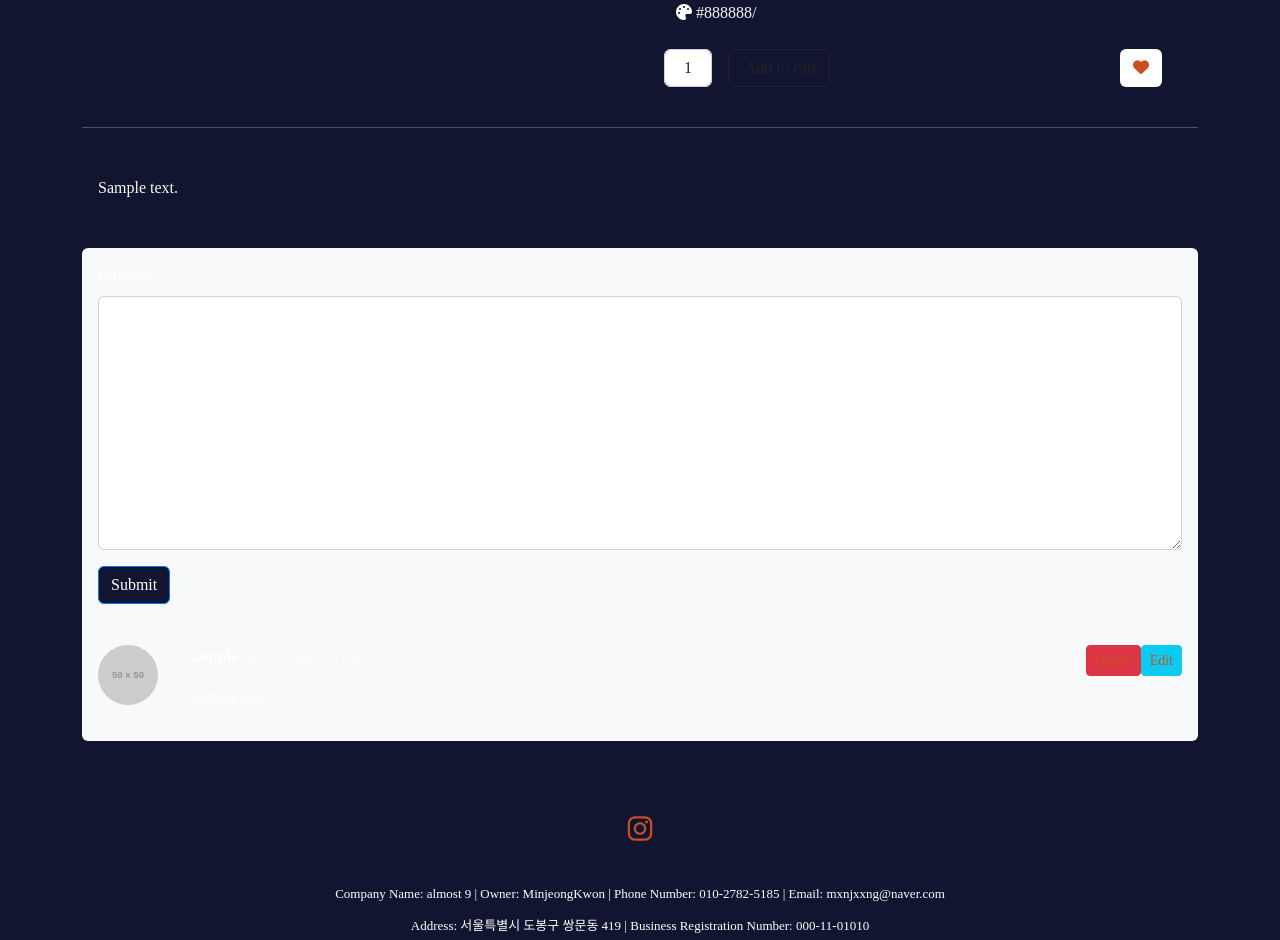
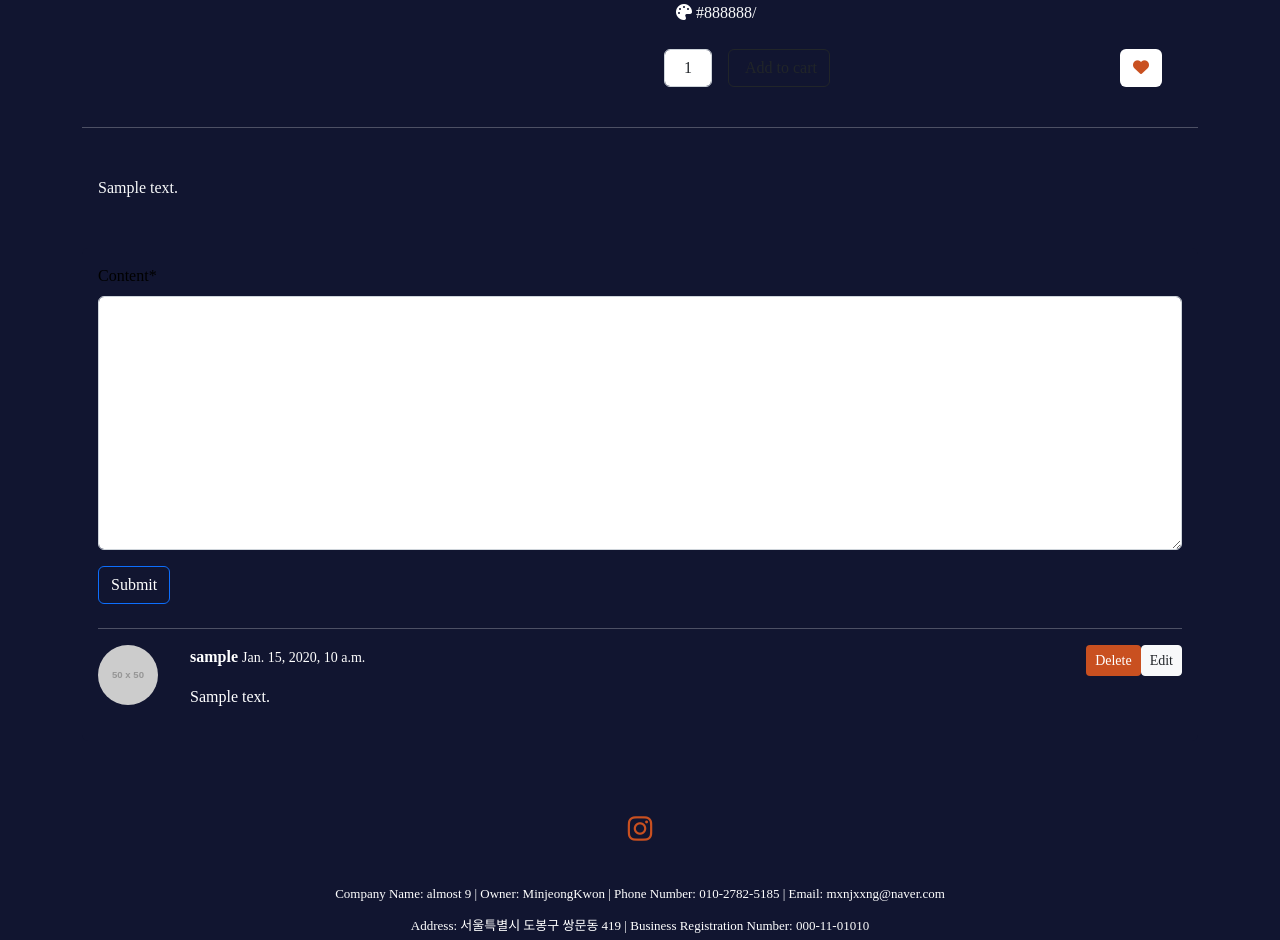
Before and after one commit to KwonMinjeong-commit/FinalProject_shoppingmall, a Django app: page /product/1/ in a window 1280 px wide. Shown: the part 796-1736 px from the top of the page. Run offline with Django 4.2, Linux system fonts and the light colour scheme; a user stored in the database is signed in; tables that the repository leaves empty hold one stand-in row (values such as "Sample post"); grey boxes marked "Sample" are stand-in pictures; grey boxes labelled with a size stand in for pictures from a placeholder-image service; some libraries are stand-ins or nearby versions; some web fonts are replaced.

Commit message:
최종 수정완료

```diff
--- a/FinalPrj/settings.py
+++ b/FinalPrj/settings.py
@@ -40,7 +40,6 @@ INSTALLED_APPS = [
     'django.contrib.sites',
     'phonenumber_field',
     'crispy_forms',
-
 
     'rest_framework',
     'allauth',
@@ -87,7 +86,7 @@ AUTHENTICATION_BACKENDS = (
 SITE_ID = 1
 ACCOUNT_EMAIL_REQUIRED = True  # 이메일 주소 반드시 받도록
 ACCOUNT_EMAIL_VERIFICATION = 'none'     # 이메일 검증은 x
-LOGIN_REDIRECT_URL = '/product/'
+LOGIN_REDIRECT_URL = '/'
 
 WSGI_APPLICATION = 'FinalPrj.wsgi.application'
 
--- a/FinalPrj/urls.py
+++ b/FinalPrj/urls.py
@@ -24,7 +24,6 @@ urlpatterns = [
     path('product/', include('product.urls')),
     path('', include('single_pages.urls')),
     path('accounts/', include('allauth.urls')),
-
 ]
 
 urlpatterns += static(settings.MEDIA_URL, document_root=settings.MEDIA_ROOT)
--- a/product/models.py
+++ b/product/models.py
@@ -54,9 +54,9 @@ class Category(models.Model):
 class Product(models.Model):
     title = models.CharField(max_length=30)  # 상품명
     hook_text = models.CharField(max_length=100, blank=True)  # 간단 설명
-    content = models.TextField(default = '')
+    content = models.TextField(default='')
     price = models.IntegerField()  # 가격 (숫자형식)
-    image = models.ImageField(upload_to='product/images/%Y/%m/%d/', blank=True)     # 이미지
+    image = models.ImageField(upload_to='product/images/%Y/%m/%d/', blank=True, null=True)     # 이미지
 
 
     manufacturer = models.ForeignKey(Manufacturer, null=True, on_delete=models.SET_NULL)  # 제조사
--- a/product/templates/product/comment_form.html
+++ b/product/templates/product/comment_form.html
@@ -7,12 +7,14 @@
 
 {% block main_area %}
     <div class="container mt-4">
-        <h1>Edit Comment</h1>
+        <h1 class="text-light">Edit Comment</h1>
         <hr>
         <form method="post" enctype="multipart/form-data">     <!-- 보통 form은 table 구조 주로 사용 -->
             {% csrf_token %}
+                <div class="text-light">
+                    {{form | crispy}}
+                </div>
 
-                {{form | crispy}}
 
             <button type="submit" class="btn btn-primary float-right">Submit</button>
         </form>
--- a/product/templates/product/product_detail.html
+++ b/product/templates/product/product_detail.html
@@ -145,14 +145,17 @@
 <!-- Comments section-->
     <section class="mb-5">
         <div class="container">
-            <div class="card bg-light">
+            <div class="card">
                 <div class="card-body">
                     <!-- Comment form-->
                         {% if user.is_authenticated %}
                         <form class="mb-4" id="comment-form" method="post" action="{{product.get_absolute_url}}new_comment/">
                             {% csrf_token %}
                             <div class="form-group">
-                                {{comment_form | crispy}}   <!-- views.py에서의 comment_form 전달 받음 -->
+                                <div style="color: black; !important;">
+                                     {{comment_form | crispy}}   <!-- views.py에서의 comment_form 전달 받음 -->
+
+                                </div>
                             </div>
                             <button type="submit" class="btn btn-primary commentBtn">Submit</button>
                         </form>
@@ -172,11 +175,12 @@
                         <div class="media-body ms-3">
                         {% if user.is_authenticated and comment.author == user %}
                                 <div class="float-right">
-                                    <a role="button" class="btn btn-sm btn-info float-right"
+                                    <a role="button" class="btn btn-sm btn-light float-right text-dark"
                                        href="/product/update_comment/{{comment.pk}}/">
                                         Edit
                                     </a>
-                                    <a role="button" class="btn btn-sm btn-danger float-right"
+                                    <a role="button" class="btn btn-sm float-right"
+                                       style="background-color:#c95020; color: white;"
                                        data-bs-toggle="modal" data-bs-target="#deleteCommentModal">
                                         Delete
                                     </a>
@@ -188,17 +192,17 @@
                                 <div class="modal fade" id="deleteCommentModal" tabindex="-1" aria-labelledby="deleteCommentModalLabel" aria-hidden="true">
                                     <div class="modal-dialog" role="document">
                                         <div class="modal-content">
-                                            <div class="modal-header">
+                                            <div class="modal-header text-dark">
                                                 <h5 class="modal-title" id="exampleModalLabel">Are you sure?</h5>
                                                 <button type="button" class="close" data-dismiss="modal" aria-label="Close">
                                                     <span aria-hidden="true">&times;</span>
                                                 </button>
                                             </div>
-                                            <div class="modal-body">
+                                            <div class="modal-body text-dark">
                                                 <del>{{comment |linebreaks}}</del>
                                             </div>
                                             <div class="modal-footer">
-                                                <button type="button" class="btn btn-secondary" data-dismiss="modal">Cancel</button>
+                                                <button type="button" class="btn btn-secondary" data-bs-dismiss="modal">Cancel</button>
                                                 <a role="button" class="btn btn-secondary"
                                                    href="/product/delete_comment/{{ comment.pk }}/">
                                                     Delete
--- a/product/templates/product/product_list.html
+++ b/product/templates/product/product_list.html
@@ -59,9 +59,11 @@
                     <div class="col mb-5">
                         <div class="card h-100" id="product-{{p.pk}}">
                             <!-- Product image-->
+                            {% if p.image %}
                             <a href="{{ p.get_absolute_url }}">
                                 <img class="card-img-top" id="list_img" src="{{ p.image.url }}" alt="상품 이미지" />
                             </a>
+                            {% endif %}
                             <!-- Product details -->
                             <div class="card-body p-4">
                                 <div class="text-center">
--- a/single_pages/templates/single_pages/mypage.html
+++ b/single_pages/templates/single_pages/mypage.html
@@ -23,7 +23,7 @@
           <div class="container">
 
               {% if user.is_authenticated %}
-                <h3 class="text-center mt-5 mb-2 text-light">
+                <h3 class="text-center mt-5 mb-2 text-light" style="font-family: 'Noto Serif KR', serif;">
                   {{ user.username }}님, 환영합니다!
                 </h3>
                 <div class="mypage_content card">
```
Also changed, not shown: 1 other file.
